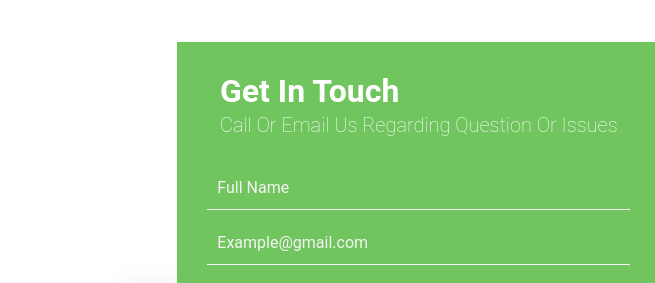
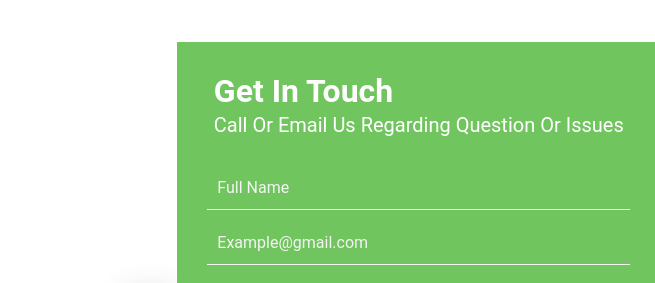
Before and after one commit to A33sha/Hillzone, a plain HTML site: page contact.html in a window 1280 px wide. Shown: the part 116-399 px from the top of the page, 0-655 px from the left. Drawn offline with nearby package versions, Linux system fonts and the light colour scheme.

Commit message:
Update contact.css

```diff
--- a/contact.css
+++ b/contact.css
@@ -106,7 +106,7 @@ a {
 .heading p {
   color: #fff;
   font-size: 20px;
-  font-weight: lighter;
+  font-weight: 400;
   margin: 0px;
   padding: 0px;
   text-align: center;
```
